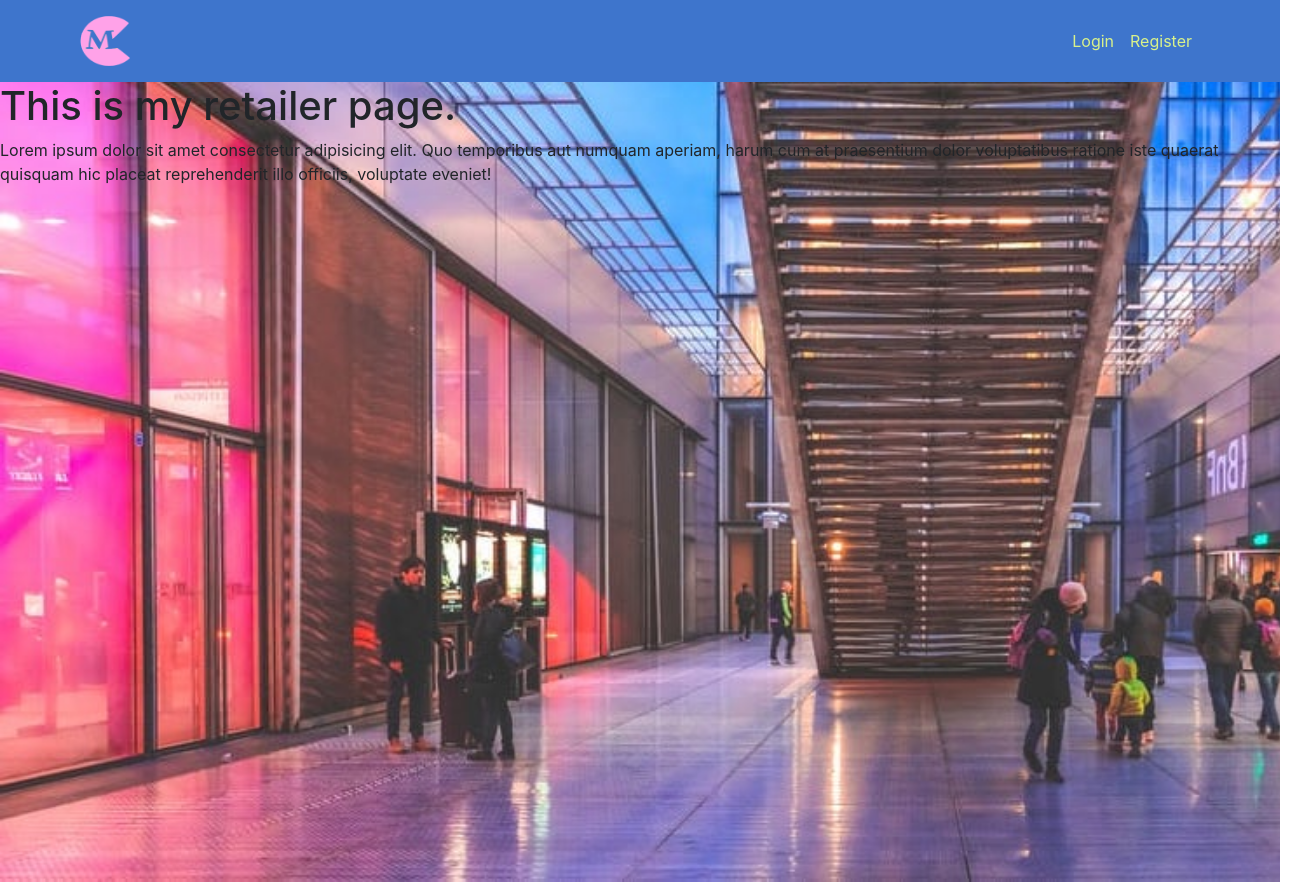
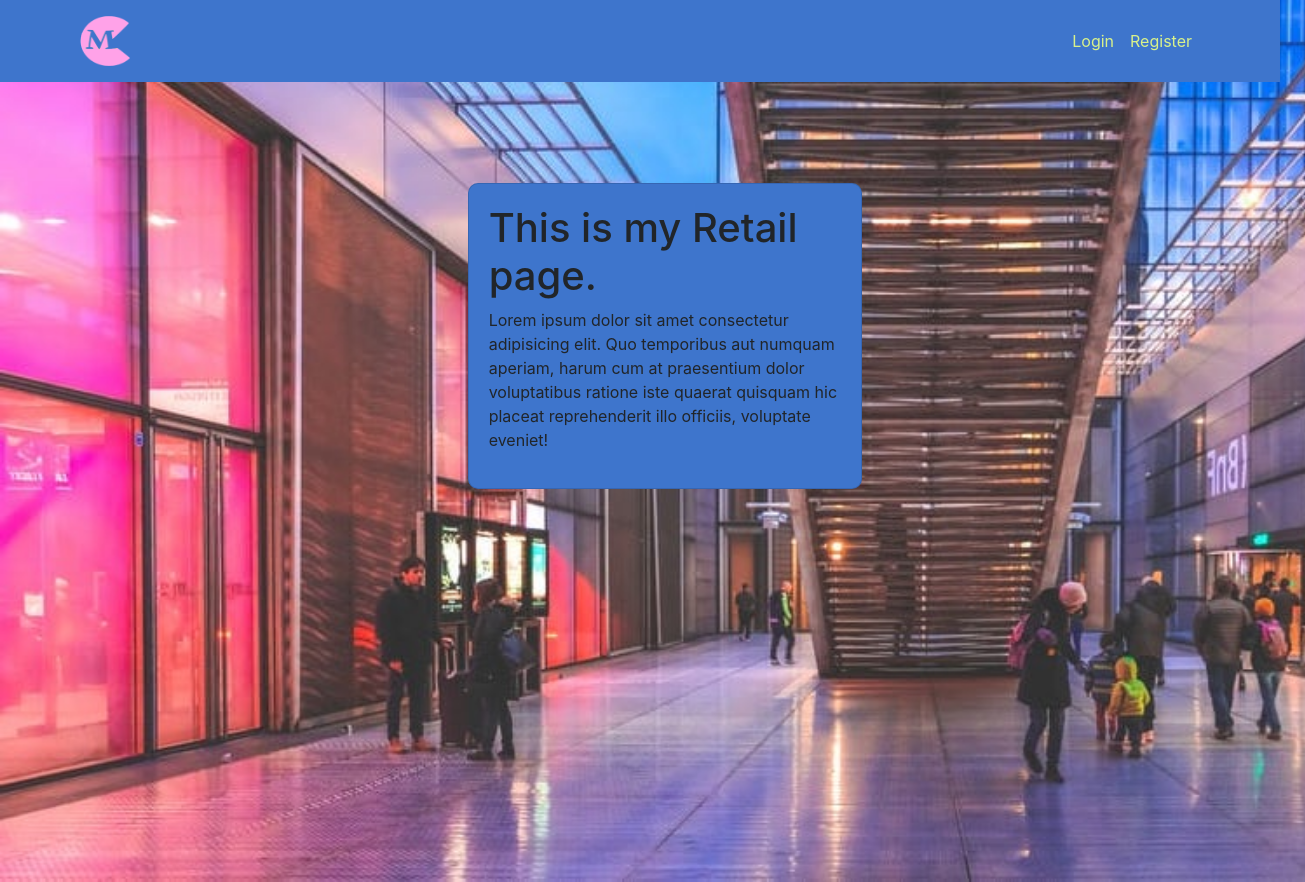
Before and after one commit to MKnoles78/mallstalgia, a React (Create React App) app in the folder client/: page /retailer in a window 1280 px wide. Shown: the whole page, 1305 px wide, since content can reach past the window. Built offline with nearby package versions, Linux system fonts and the light colour scheme.

Commit message:
updated Retail page with card

```diff
--- a/client/src/containers/Retailer.jsx
+++ b/client/src/containers/Retailer.jsx
@@ -14,19 +14,31 @@ class Retailer extends Component {
 //     })
 // }
 
-componentDidMount() {}
+// componentDidMount() {}
 
   render() {
     return (
-      <div id="retailer-background">
-        <h1>This is my retailer page.</h1>
+        <>
+                <div className="container">
+          <div className="row">
+            <div className="col-sm-4"></div>
+            <div className="col-sm-4">
+              <div className="card">
+                <div className="card-body">
+                <h1>This is my Retail page.</h1>
         <p>
           Lorem ipsum dolor sit amet consectetur adipisicing elit. Quo
           temporibus aut numquam aperiam, harum cum at praesentium dolor
           voluptatibus ratione iste quaerat quisquam hic placeat reprehenderit
           illo officiis, voluptate eveniet!
         </p>
-      </div>
+                </div>
+              </div>
+            </div>
+            <div className="col-sm-4"></div>
+          </div>
+        </div>
+        </>
     );
   }
 }
```
